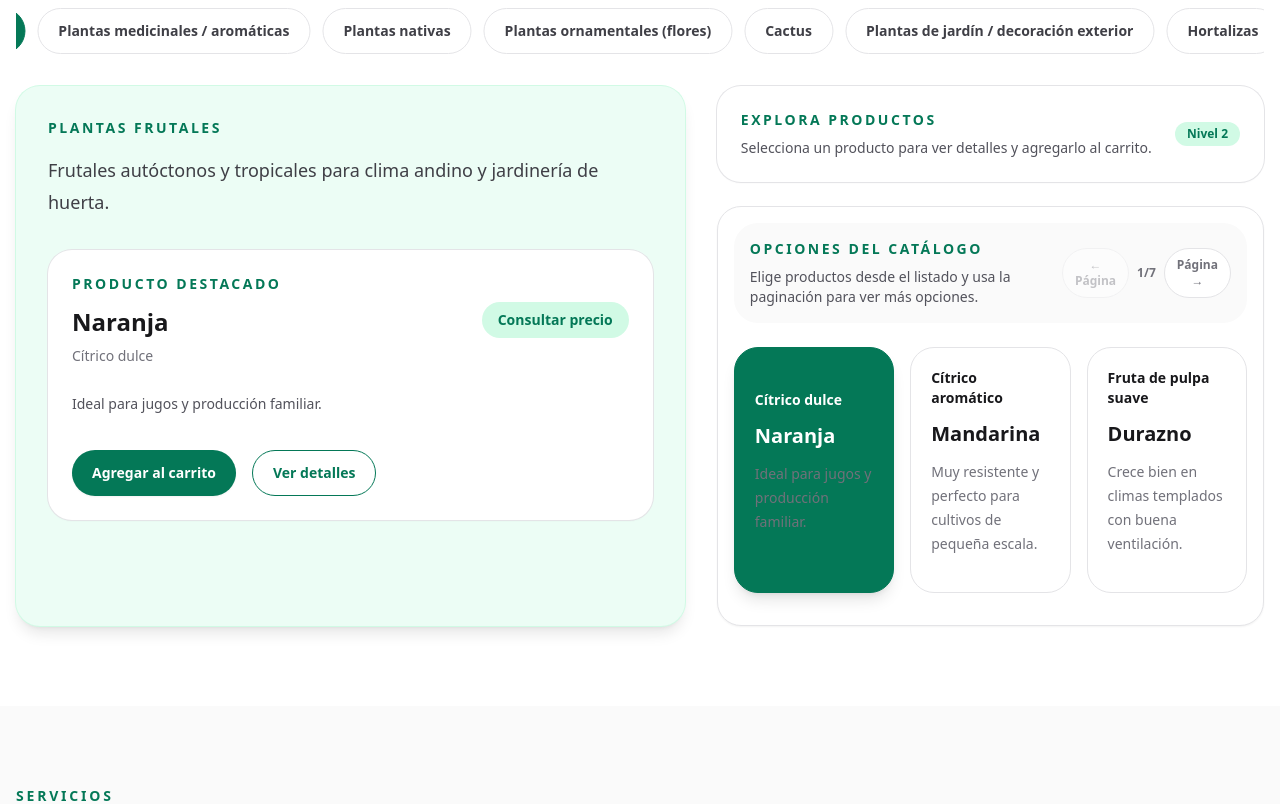
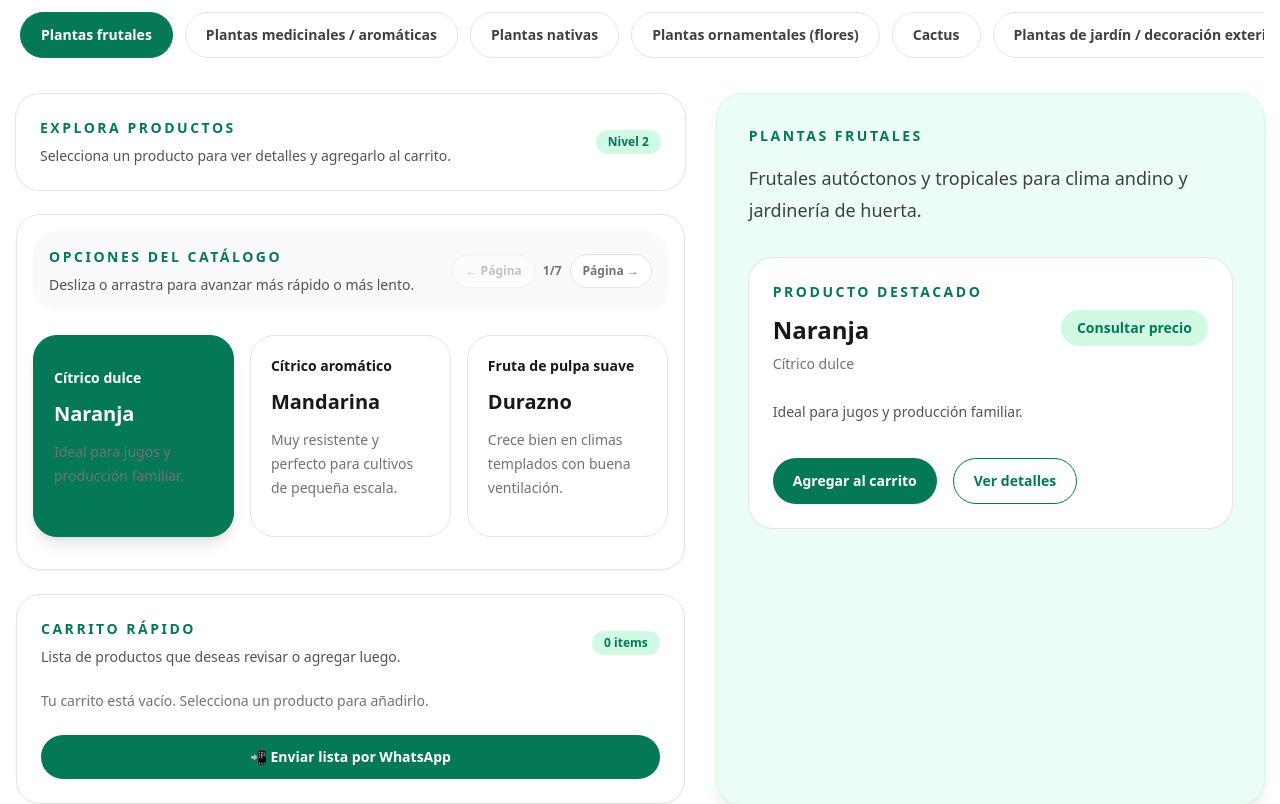
Before and after one commit to AwakWebStudio/Vivero-Camuendo, a React (Vite) app: page / in a window 1280 px wide. Shown: the part 1060-1864 px from the top of the page. Built offline with nearby package versions, Linux system fonts and the light colour scheme.

Commit message:
Restore catalog panel and enable touch carousel interaction

```diff
--- a/src/App.css
+++ b/src/App.css
@@ -165,20 +165,23 @@
   min-width: 100%;
   display: flex;
   gap: 0.75rem;
-  animation: carousel-scroll 28s linear infinite;
+  overflow-x: auto;
+  scroll-behavior: smooth;
+  touch-action: pan-x;
+  -webkit-overflow-scrolling: touch;
 }
 
-.catalog-carousel:hover {
-  animation-play-state: paused;
+.catalog-carousel::-webkit-scrollbar {
+  display: none;
 }
 
-@keyframes carousel-scroll {
-  0% {
-    transform: translateX(0);
-  }
-  100% {
-    transform: translateX(-50%);
-  }
+.scrollbar-hide {
+  -ms-overflow-style: none;
+  scrollbar-width: none;
+}
+
+.scrollbar-hide::-webkit-scrollbar {
+  display: none;
 }
 
 .ticks {
--- a/src/App.jsx
+++ b/src/App.jsx
@@ -1,4 +1,4 @@
-import React, { useRef, useState } from "react";
+import React, { useEffect, useRef, useState } from "react";
 import "./App.css";
 import logoImage from "./assets/vivero-camuendo.jpg";
 import { categoryData } from "./catalog.js";
@@ -61,6 +61,8 @@ export default function App() {
   const [cartBubblePosition, setCartBubblePosition] = useState({ right: 28, bottom: 28 });
   const [cartDragging, setCartDragging] = useState(false);
   const cartDragRef = useRef({ startX: 0, startY: 0, startRight: 28, startBottom: 28 });
+  const [carouselInteracting, setCarouselInteracting] = useState(false);
+  const carouselRef = useRef(null);
 
   const whatsappNumber = "593980752799";
   const formatWhatsAppText = () => {
@@ -110,6 +112,26 @@ export default function App() {
     const text = encodeURIComponent(formatWhatsAppText());
     window.open(`https://wa.me/${whatsappNumber}?text=${text}`, "_blank");
   };
+
+  useEffect(() => {
+    const node = carouselRef.current;
+    if (!node) return;
+
+    let animationFrame = 0;
+    const step = () => {
+      if (!carouselInteracting && node.scrollWidth > 0) {
+        const halfWidth = node.scrollWidth / 2;
+        node.scrollLeft += 0.35;
+        if (node.scrollLeft >= halfWidth) {
+          node.scrollLeft -= halfWidth;
+        }
+      }
+      animationFrame = requestAnimationFrame(step);
+    };
+
+    animationFrame = requestAnimationFrame(step);
+    return () => cancelAnimationFrame(animationFrame);
+  }, [carouselInteracting]);
 
   const activeCategoryData = categoryData.find((category) => category.name === activeCategory);
   const pageSize = 3;
@@ -219,7 +241,14 @@ export default function App() {
           </div>
 
           <div className="mt-8 overflow-hidden">
-            <div className="catalog-carousel flex gap-3">
+            <div
+              ref={carouselRef}
+              className="catalog-carousel flex gap-3 overflow-x-auto px-1 py-1 scrollbar-hide"
+              onPointerDown={() => setCarouselInteracting(true)}
+              onPointerUp={() => setCarouselInteracting(false)}
+              onPointerLeave={() => setCarouselInteracting(false)}
+              onPointerCancel={() => setCarouselInteracting(false)}
+            >
               {[...categoryData, ...categoryData].map((category, index) => (
                 <button
                   key={`${category.name}-${index}`}
@@ -241,39 +270,6 @@ export default function App() {
           </div>
 
           <div className="mt-8 grid gap-8 lg:grid-cols-[1.1fr_0.9fr]">
-            <div className="rounded-3xl bg-emerald-50 p-8 shadow-lg ring-1 ring-emerald-100">
-              <p className="text-sm font-semibold uppercase tracking-[0.18em] text-emerald-700">
-                {activeCategoryData.name}
-              </p>
-              <p className="mt-4 text-lg leading-8 text-zinc-700">{activeCategoryData.description}</p>
-              <div className="mt-8 rounded-3xl bg-white p-6 shadow-sm ring-1 ring-zinc-200">
-                <div className="flex items-center justify-between gap-4">
-                  <div>
-                    <p className="text-sm font-semibold uppercase tracking-[0.18em] text-emerald-700">
-                      Producto destacado
-                    </p>
-                    <h3 className="mt-3 text-2xl font-bold text-zinc-900">{activeProduct.title}</h3>
-                    <p className="mt-2 text-sm text-zinc-500">{activeProduct.subtitle}</p>
-                  </div>
-                  <span className="rounded-full bg-emerald-100 px-4 py-2 text-sm font-semibold text-emerald-700">
-                    {activeProduct.price ?? "Consultar precio"}
-                  </span>
-                </div>
-                <p className="mt-6 text-sm leading-7 text-zinc-600">{activeProduct.details}</p>
-                <div className="mt-8 flex flex-wrap gap-4">
-                  <button
-                    onClick={() => handleAddToCart(activeProduct)}
-                    className="inline-flex items-center rounded-full bg-emerald-700 px-5 py-3 text-sm font-semibold text-white shadow-sm transition hover:bg-emerald-800"
-                  >
-                    Agregar al carrito
-                  </button>
-                  <button className="inline-flex items-center rounded-full border border-emerald-700 bg-white px-5 py-3 text-sm font-semibold text-emerald-700 transition hover:bg-emerald-50">
-                    Ver detalles
-                  </button>
-                </div>
-              </div>
-            </div>
-
             <div>
               <div className="flex items-center justify-between gap-4 rounded-3xl bg-white p-6 shadow-sm ring-1 ring-zinc-200">
                 <div>
@@ -281,14 +277,15 @@ export default function App() {
                   <p className="mt-2 text-sm text-zinc-600">Selecciona un producto para ver detalles y agregarlo al carrito.</p>
                 </div>
                 <span className="inline-flex items-center rounded-full bg-emerald-100 px-3 py-1 text-xs font-semibold text-emerald-700">
-                  Nivel 2</span>
+                  Nivel 2
+                </span>
               </div>
 
               <div className="mt-6 rounded-3xl border border-zinc-200 bg-white p-4 shadow-sm">
                 <div className="flex items-center justify-between gap-4 rounded-3xl bg-zinc-50 p-4">
                   <div>
                     <p className="text-sm font-semibold uppercase tracking-[0.18em] text-emerald-700">Opciones del catálogo</p>
-                    <p className="mt-2 text-sm text-zinc-600">Elige productos desde el listado y usa la paginación para ver más opciones.</p>
+                    <p className="mt-2 text-sm text-zinc-600">Desliza o arrastra para avanzar más rápido o más lento.</p>
                   </div>
                   <div className="flex items-center gap-2 text-xs font-semibold text-zinc-500">
                     <button
@@ -344,6 +341,75 @@ export default function App() {
                 </div>
               </div>
 
+              <div className="mt-6 rounded-3xl border border-zinc-200 bg-white p-6 shadow-sm">
+                <div className="flex items-center justify-between">
+                  <div>
+                    <p className="text-sm font-semibold uppercase tracking-[0.18em] text-emerald-700">Carrito rápido</p>
+                    <p className="mt-2 text-sm text-zinc-600">Lista de productos que deseas revisar o agregar luego.</p>
+                  </div>
+                  <span className="rounded-full bg-emerald-100 px-3 py-1 text-xs font-semibold text-emerald-700">
+                    {cartItems.length} item{cartItems.length === 1 ? "" : "s"}
+                  </span>
+                </div>
+                <div className="mt-6 space-y-4">
+                  {cartItems.length === 0 ? (
+                    <p className="text-sm text-zinc-500">Tu carrito está vacío. Selecciona un producto para añadirlo.</p>
+                  ) : (
+                    cartItems.map((item) => (
+                      <div key={item.title} className="rounded-3xl bg-zinc-50 p-4">
+                        <div className="flex items-center justify-between gap-3">
+                          <div>
+                            <p className="text-sm font-semibold text-zinc-900">{item.title}</p>
+                            <p className="text-xs text-zinc-500">{item.subtitle}</p>
+                          </div>
+                          <p className="text-sm font-semibold text-emerald-700">x{item.quantity}</p>
+                        </div>
+                      </div>
+                    ))
+                  )}
+                </div>
+                <div className="mt-6">
+                  <button
+                    onClick={handleSendWhatsApp}
+                    className="w-full rounded-full bg-emerald-700 px-4 py-3 text-sm font-semibold text-white shadow-sm transition hover:bg-emerald-800"
+                  >
+                    📲 Enviar lista por WhatsApp
+                  </button>
+                </div>
+              </div>
+            </div>
+
+            <div className="rounded-3xl bg-emerald-50 p-8 shadow-lg ring-1 ring-emerald-100">
+              <p className="text-sm font-semibold uppercase tracking-[0.18em] text-emerald-700">
+                {activeCategoryData.name}
+              </p>
+              <p className="mt-4 text-lg leading-8 text-zinc-700">{activeCategoryData.description}</p>
+              <div className="mt-8 rounded-3xl bg-white p-6 shadow-sm ring-1 ring-zinc-200">
+                <div className="flex items-center justify-between gap-4">
+                  <div>
+                    <p className="text-sm font-semibold uppercase tracking-[0.18em] text-emerald-700">
+                      Producto destacado
+                    </p>
+                    <h3 className="mt-3 text-2xl font-bold text-zinc-900">{activeProduct.title}</h3>
+                    <p className="mt-2 text-sm text-zinc-500">{activeProduct.subtitle}</p>
+                  </div>
+                  <span className="rounded-full bg-emerald-100 px-4 py-2 text-sm font-semibold text-emerald-700">
+                    {activeProduct.price ?? "Consultar precio"}
+                  </span>
+                </div>
+                <p className="mt-6 text-sm leading-7 text-zinc-600">{activeProduct.details}</p>
+                <div className="mt-8 flex flex-wrap gap-4">
+                  <button
+                    onClick={() => handleAddToCart(activeProduct)}
+                    className="inline-flex items-center rounded-full bg-emerald-700 px-5 py-3 text-sm font-semibold text-white shadow-sm transition hover:bg-emerald-800"
+                  >
+                    Agregar al carrito
+                  </button>
+                  <button className="inline-flex items-center rounded-full border border-emerald-700 bg-white px-5 py-3 text-sm font-semibold text-emerald-700 transition hover:bg-emerald-50">
+                    Ver detalles
+                  </button>
+                </div>
+              </div>
             </div>
           </div>
 
```
